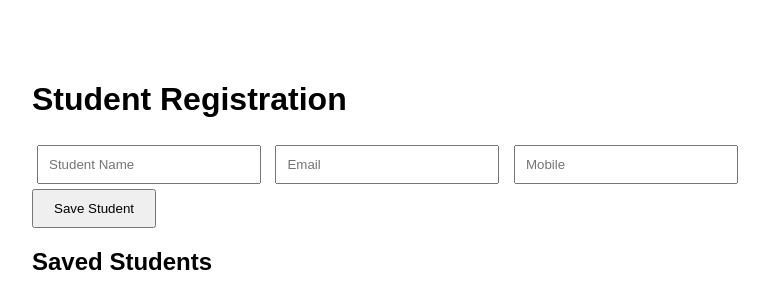
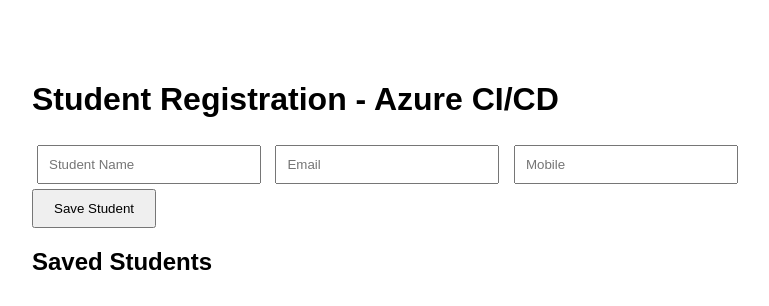
Before and after one commit to alokdev5413-code/student-webapp, a Flask app: page / in a window 1280 px wide. Shown: the top 306 px of the page, without its empty margins (208-977 px from the left). Run offline with Flask 3, Linux system fonts and the light colour scheme; data that the repository does not hold is empty.

Commit message:
Update index.html

```diff
--- a/templates/index.html
+++ b/templates/index.html
@@ -37,7 +37,7 @@
 
 <body>
 
-<h1>Student Registration</h1>
+<h1>Student Registration - Azure CI/CD</h1>
 
 <form method="POST">
 
```
